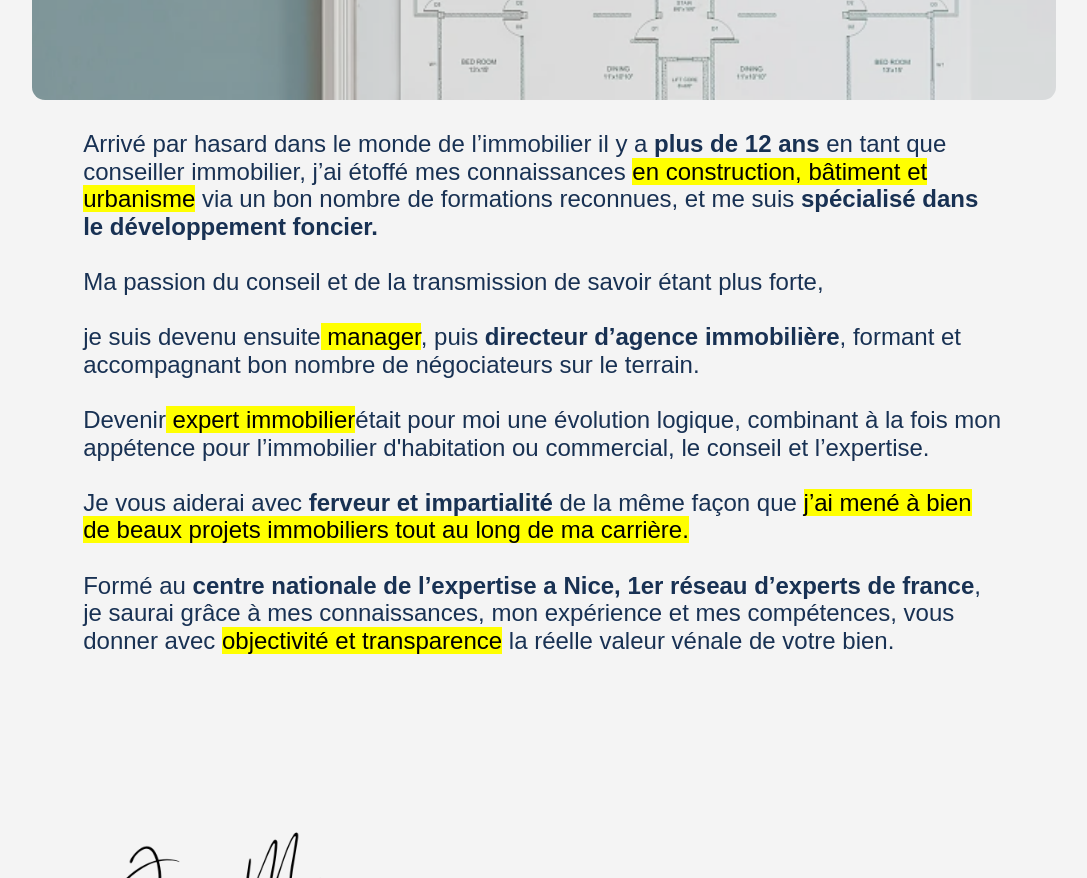
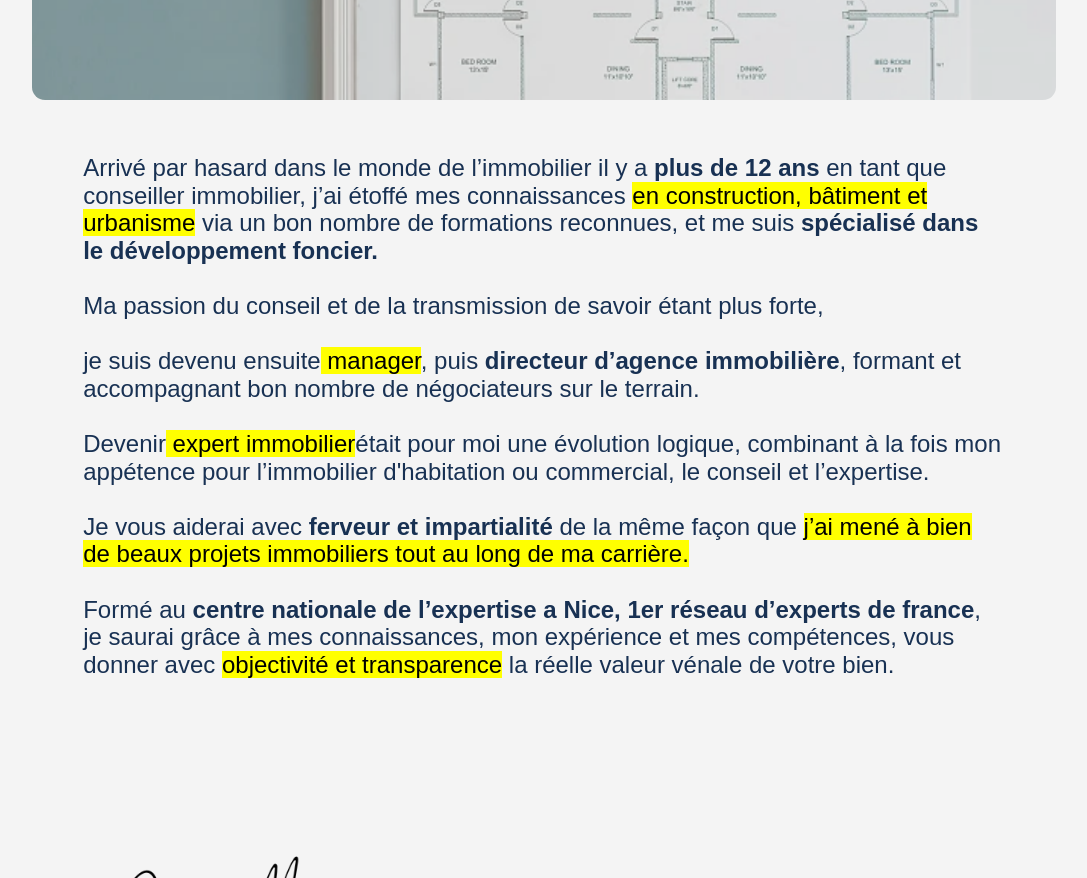
Before and after one commit to SLiberas06/JMR-Expertise, a website: page a_propos.html in a window 1280 px wide. Shown: the part 400-1278 px from the top of the page, without its empty margins (96-1183 px from the left). Drawn offline with Linux system fonts and the light colour scheme.

Commit message:
correction taille

```diff
--- a/Sass/Layout/_middle.scss
+++ b/Sass/Layout/_middle.scss
@@ -4,7 +4,7 @@
     flex-direction: column;
     align-items: center;
     .p_article {
-        margin-top: 0;
+        margin-top: 3vh;
         font-size: 24px;
         font-weight: 500;
         color: $color-primary;
--- a/a_propos.html
+++ b/a_propos.html
@@ -58,7 +58,7 @@
   <body>
   <section id="middle__page">
     <div class="middle__methodes">
-        <p class="p_article">
+        <p class="p_article about">
             Arrivé par hasard dans le monde de l’immobilier il y a<strong> plus de 12 ans</strong> en tant que conseiller immobilier,
              j’ai étoffé mes connaissances <mark>en construction,
             bâtiment et urbanisme</mark> via un bon nombre de formations reconnues, et me suis <strong>spécialisé dans le développement foncier.</strong><br/><br/>
```
Also changed, not shown: Sass/Styles.css, 1 other file.
